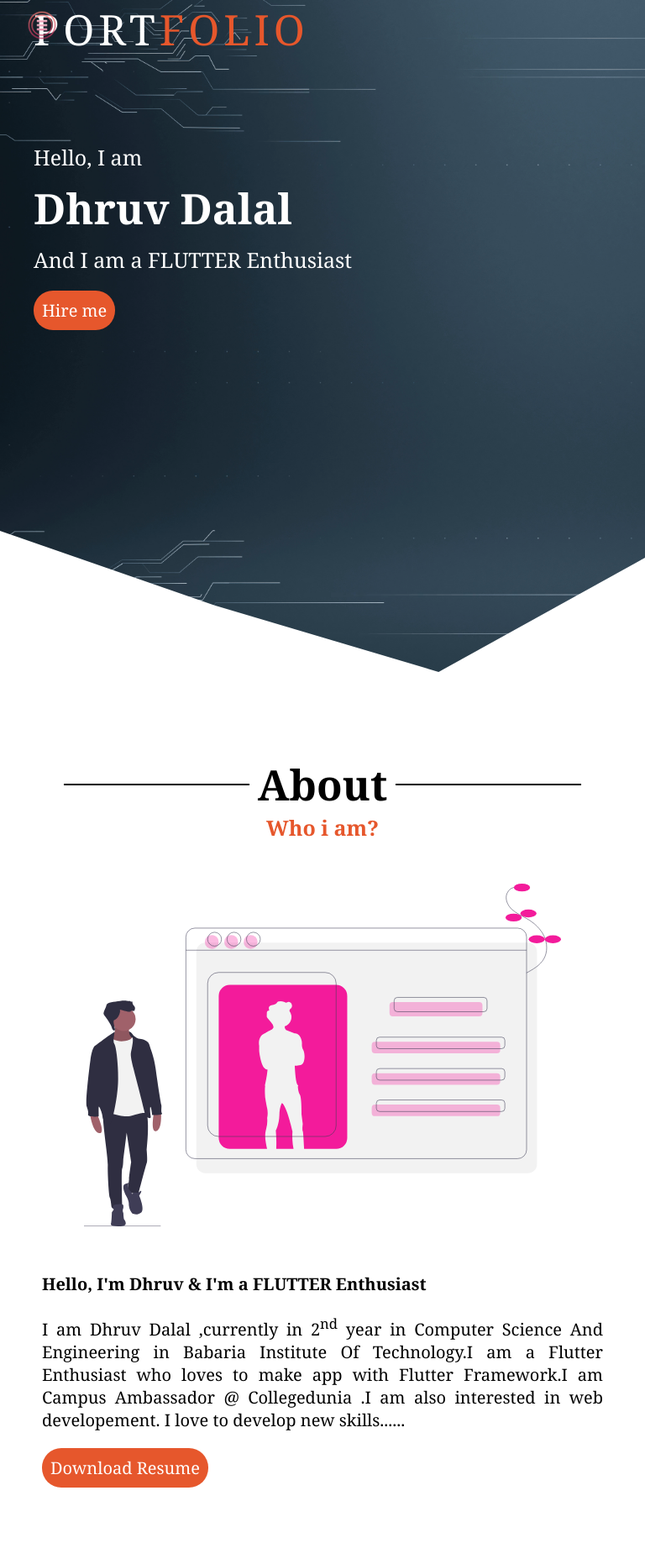
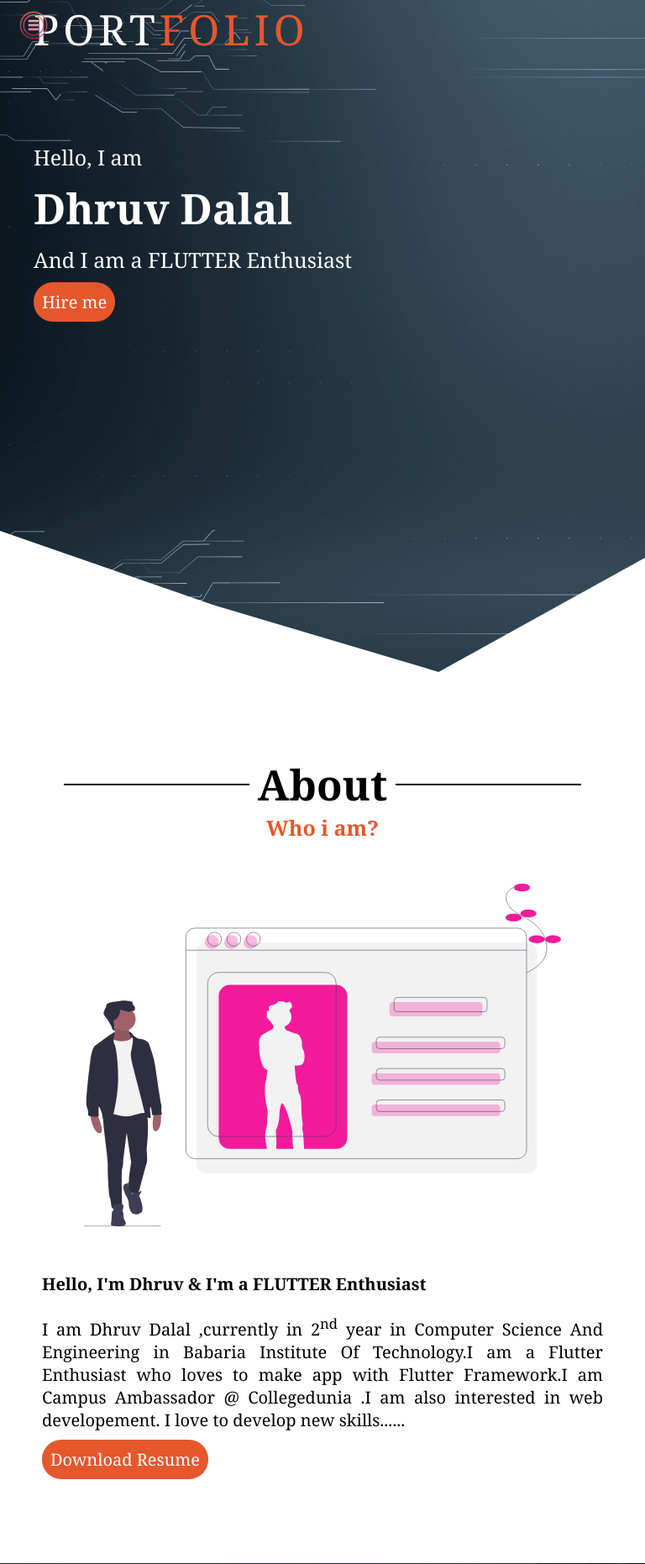
Before and after one commit to dhruv2442/Portfolio-Dhruv_Dalal, a PHP site: page / in a window 768 px wide. Shown: the top 1862 px of the page at 84% size. Run offline with PHP 8.4, Linux system fonts and the light colour scheme; some libraries are stand-ins or nearby versions.

Commit message:
logo margin changed

```diff
--- a/css/style.css
+++ b/css/style.css
@@ -311,10 +311,13 @@
   }
   .menu a{display: none;}
   .logo{
-    padding-left: 110px;
+    padding-left: 70px;
   }
   .text{
     margin-left: 40px;
+  }
+  .c-btn {
+    margin-top: 10px;
   }
   .about-left {
     flex-basis: 100%;
@@ -402,7 +405,7 @@
   #menubar{
     position: fixed;
     top: 10px;
-    left: 30px;
+    left: 20px;
     width: 40px;
     cursor: pointer;
 
```
